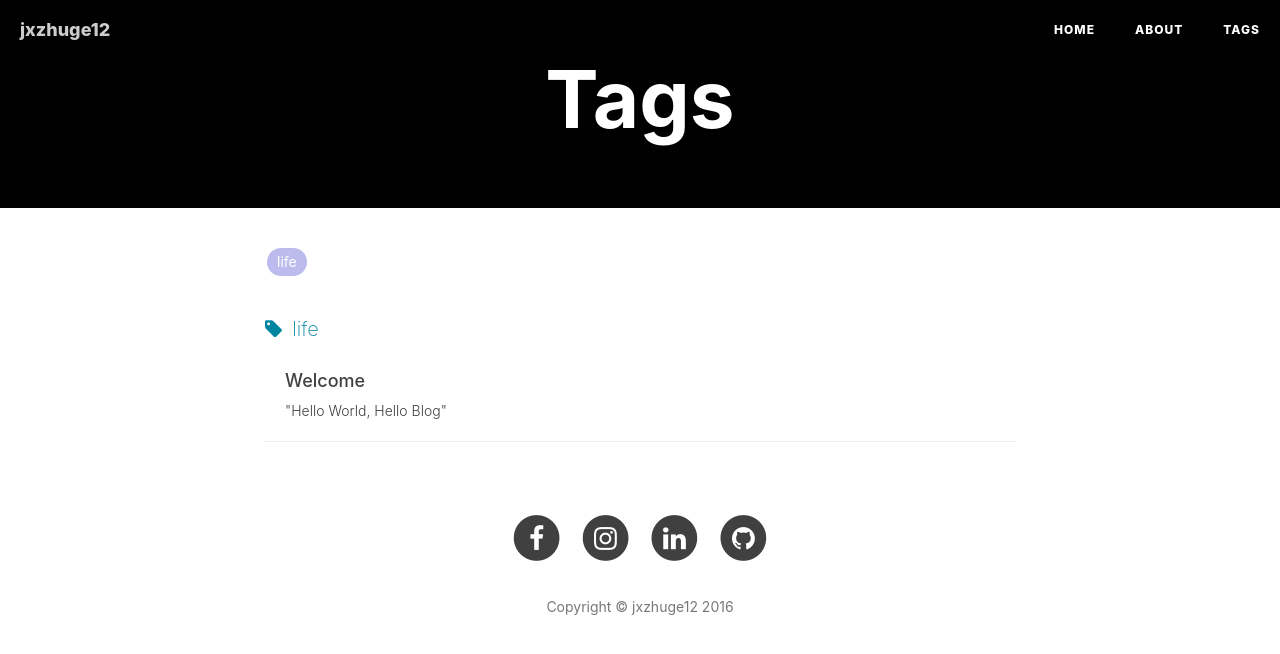
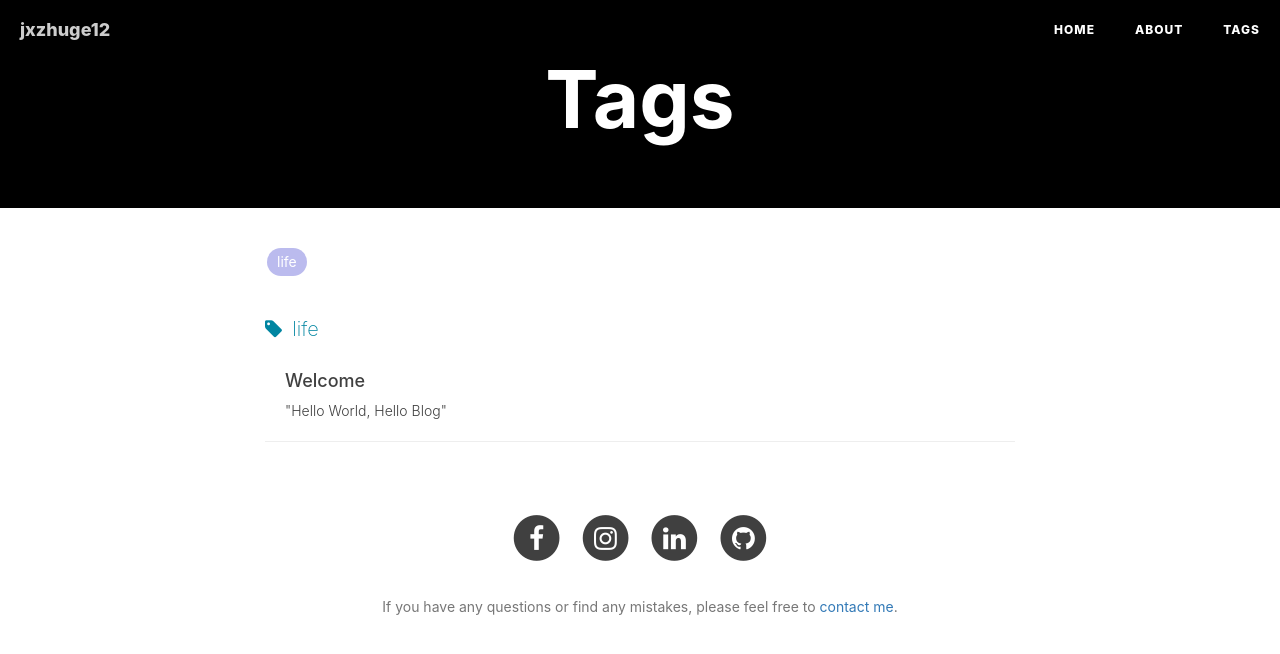
Before and after one commit to jxzhuge12/jxzhuge12.github.io, a Jekyll site: the page built from tags.html, in a window 1280 px wide. Shown: the top 654 px of the page. Built offline with Jekyll 4.4.1, drawn with Linux system fonts in a browser that asks for light colours; nearby versions of some CDN libraries; comment, search, counter and statistics services are not loaded.

Commit message:
add email link

```diff
--- a/_includes/footer.html
+++ b/_includes/footer.html
@@ -71,7 +71,7 @@
                     {% endif %}
                 </ul>
                 <p class="copyright text-muted">
-                    Copyright &copy; {{ site.title }} {{ site.time | date: '%Y' }}
+                    If you have any questions or find any mistakes, please feel free to <a href="mailto:jxzhuge12@gmail.com">contact me</a>.
                 </p>
             </div>
         </div>
```
